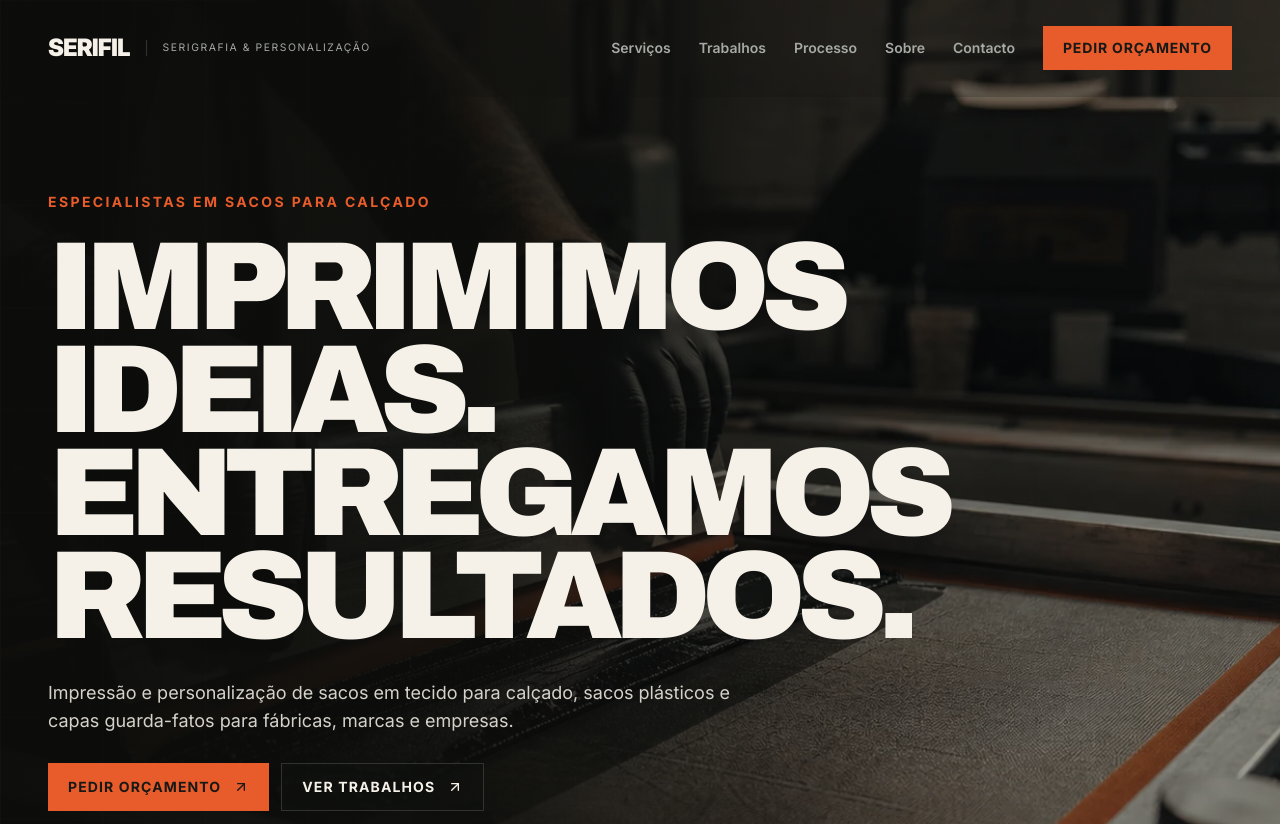
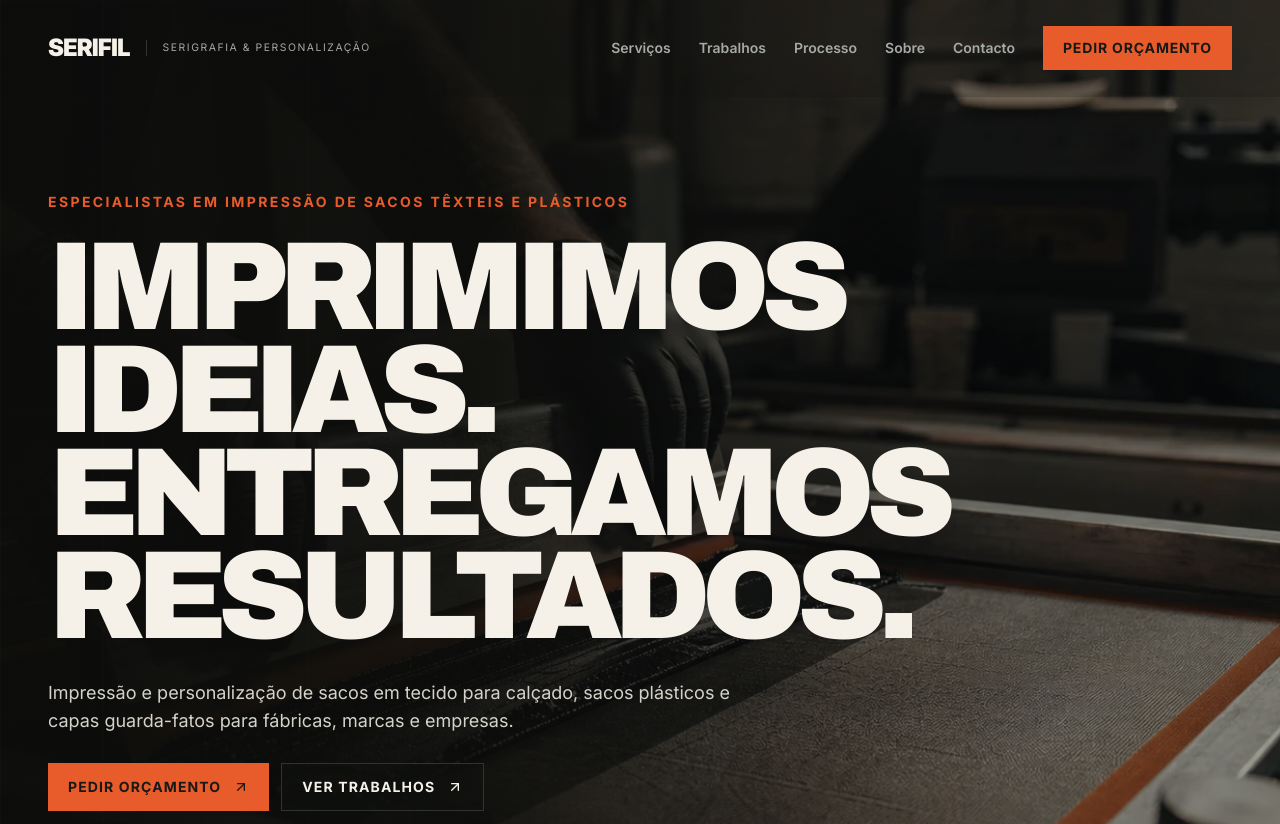
Before and after one commit to Thecreative1/Serifil, a Next.js app: page / in a window 1280 px wide. Shown: the top 824 px of the page. Built offline with nearby package versions, Linux system fonts and the light colour scheme.

Commit message:
Refine hero specialty line

```diff
--- a/components/sections/Hero.tsx
+++ b/components/sections/Hero.tsx
@@ -13,7 +13,7 @@ export function Hero() {
       <div className="absolute inset-0 industrial-grid opacity-20" aria-hidden="true" />
       <Container className="relative flex min-h-[680px] flex-col justify-end pb-9 pt-24 lg:min-h-[calc(100vh-6rem)] lg:pb-12">
         <div className="max-w-[1050px]">
-          <p className="hero-enter text-xs font-bold uppercase tracking-[0.17em] text-accent sm:text-sm">ESPECIALISTAS EM SACOS PARA CALÇADO</p>
+          <p className="hero-enter text-xs font-bold uppercase tracking-[0.17em] text-accent sm:text-sm">ESPECIALISTAS EM IMPRESSÃO DE SACOS TÊXTEIS E PLÁSTICOS</p>
           <h1 className="hero-enter hero-delay-1 mt-6 max-w-[14ch] text-[clamp(3.25rem,9.8vw,9.2rem)] leading-[0.82] font-black uppercase tracking-[-0.075em] text-text-primary">
             <span className="block">{brand.heroLineOne}</span>
             <span className="block">{brand.heroLineTwo}</span>
```
